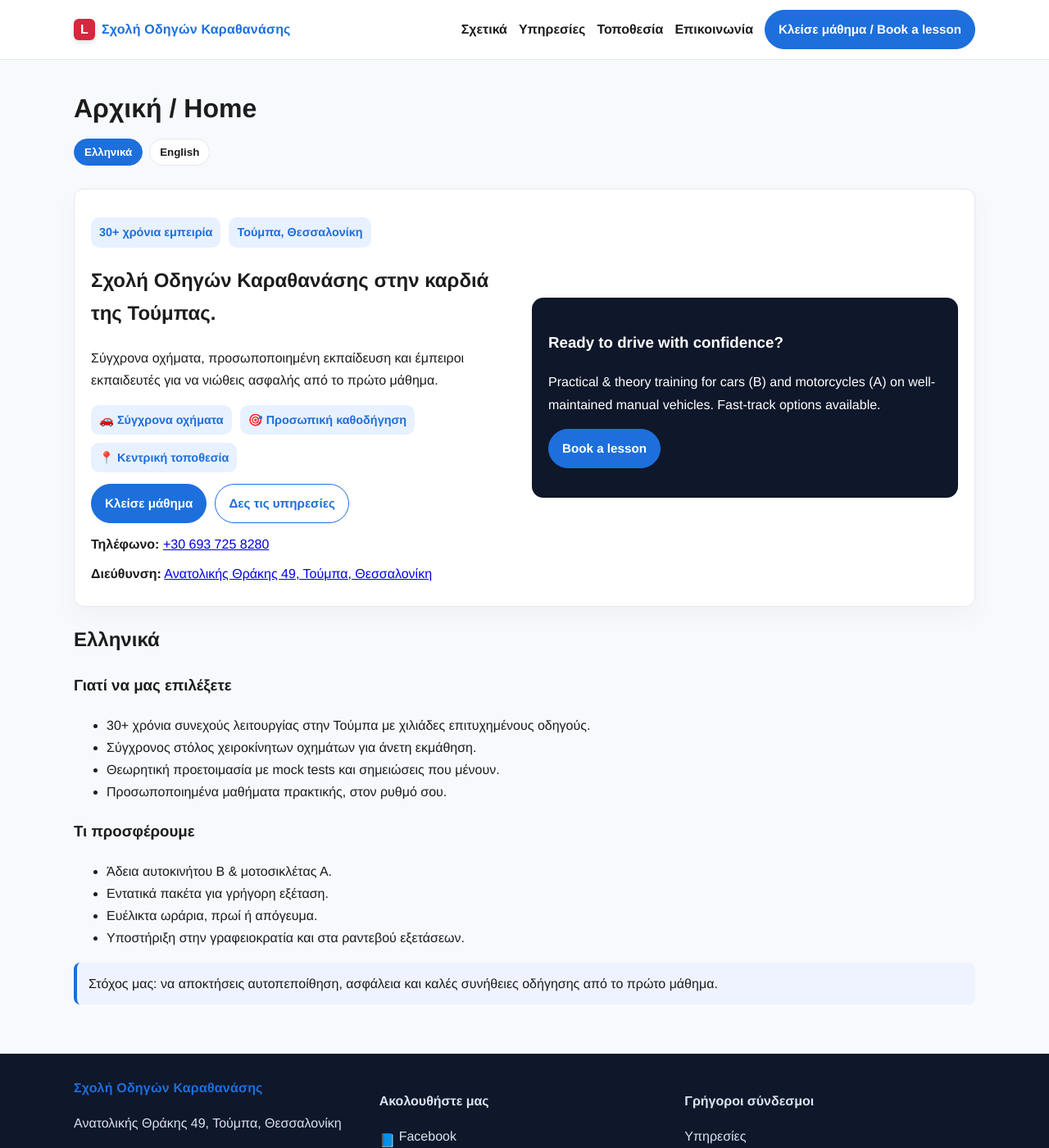
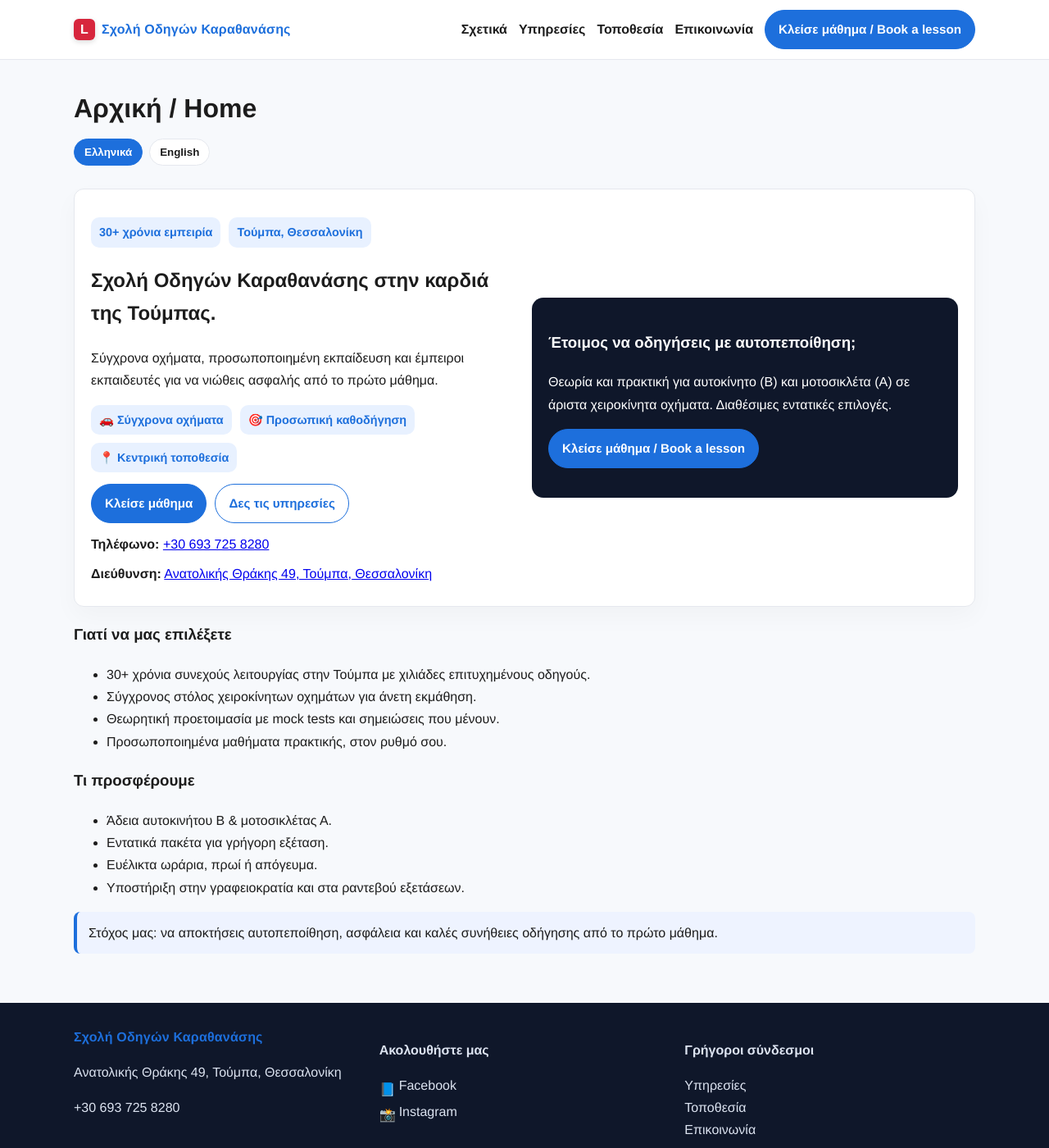
Before and after one commit to monoid-is-a-monad/monoid-is-a-monad.github.io, a Jekyll site: the page built from index.md, in a window 1280 px wide and 1400 px high. Shown: the whole window at 82% size. Built offline with Jekyll 4.4.1, drawn with Linux system fonts in a browser that asks for light colours.

Commit message:
More fixes

```diff
--- a/assets/css/site.css
+++ b/assets/css/site.css
@@ -157,6 +157,18 @@ body {
 
 .lang-hidden {
   display: none;
+}
+
+.sr-only {
+  position: absolute;
+  width: 1px;
+  height: 1px;
+  padding: 0;
+  margin: -1px;
+  overflow: hidden;
+  clip: rect(0, 0, 0, 0);
+  white-space: nowrap;
+  border: 0;
 }
 
 .icon-link {
--- a/index.md
+++ b/index.md
@@ -8,8 +8,14 @@ permalink: /
 <div class="hero section-card">
   <div>
     <p class="badges"><span class="badge">30+ χρόνια εμπειρία</span><span class="badge">Τούμπα, Θεσσαλονίκη</span></p>
-    <h2>Σχολή Οδηγών Καραθανάσης στην καρδιά της Τούμπας.</h2>
-    <p>Σύγχρονα οχήματα, προσωποποιημένη εκπαίδευση και έμπειροι εκπαιδευτές για να νιώθεις ασφαλής από το πρώτο μάθημα.</p>
+    <div class="lang-block" data-lang="el">
+      <h2>Σχολή Οδηγών Καραθανάσης στην καρδιά της Τούμπας.</h2>
+      <p>Σύγχρονα οχήματα, προσωποποιημένη εκπαίδευση και έμπειροι εκπαιδευτές για να νιώθεις ασφαλής από το πρώτο μάθημα.</p>
+    </div>
+    <div class="lang-block" data-lang="en">
+      <h2>Karathanasis Driving School in the heart of Toumpa.</h2>
+      <p>Modern manual vehicles, personalized training, and seasoned instructors so you feel safe from lesson one.</p>
+    </div>
     <div class="badges">
       <span class="badge">🚗 Σύγχρονα οχήματα</span>
       <span class="badge">🎯 Προσωπική καθοδήγηση</span>
@@ -25,14 +31,20 @@ permalink: /
     </ul>
   </div>
   <div class="highlight-box">
-    <h3>Ready to drive with confidence?</h3>
-    <p>Practical & theory training for cars (B) and motorcycles (A) on well-maintained manual vehicles. Fast-track options available.</p>
-    <p><a class="btn primary" href="{{ "/contact/" | relative_url }}">Book a lesson</a></p>
+    <div class="lang-block" data-lang="el">
+      <h3>Έτοιμος να οδηγήσεις με αυτοπεποίθηση;</h3>
+      <p>Θεωρία και πρακτική για αυτοκίνητο (Β) και μοτοσικλέτα (Α) σε άριστα χειροκίνητα οχήματα. Διαθέσιμες εντατικές επιλογές.</p>
+    </div>
+    <div class="lang-block" data-lang="en">
+      <h3>Ready to drive with confidence?</h3>
+      <p>Practical & theory training for cars (B) and motorcycles (A) on well-maintained manual vehicles. Fast-track options available.</p>
+    </div>
+    <p><a class="btn primary" href="{{ "/contact/" | relative_url }}">Κλείσε μάθημα / Book a lesson</a></p>
   </div>
 </div>
 
 <div class="lang-block" data-lang="el" markdown="1">
-## Ελληνικά {#el}
+<h2 id="el" class="sr-only">Ελληνικά</h2>
 
 ### Γιατί να μας επιλέξετε
 - 30+ χρόνια συνεχούς λειτουργίας στην Τούμπα με χιλιάδες επιτυχημένους οδηγούς.
@@ -50,7 +62,7 @@ permalink: /
 </div>
 
 <div class="lang-block" data-lang="en" markdown="1">
-## English {#en}
+<h2 id="en" class="sr-only">English</h2>
 
 ### Why choose us
 - 30+ years serving Toumpa with thousands of successful drivers.
```
Also changed, not shown: about.md (+2 -2 lines), contact.md (+2 -2 lines), location.md (+2 -2 lines), services.md (+2 -2 lines).
